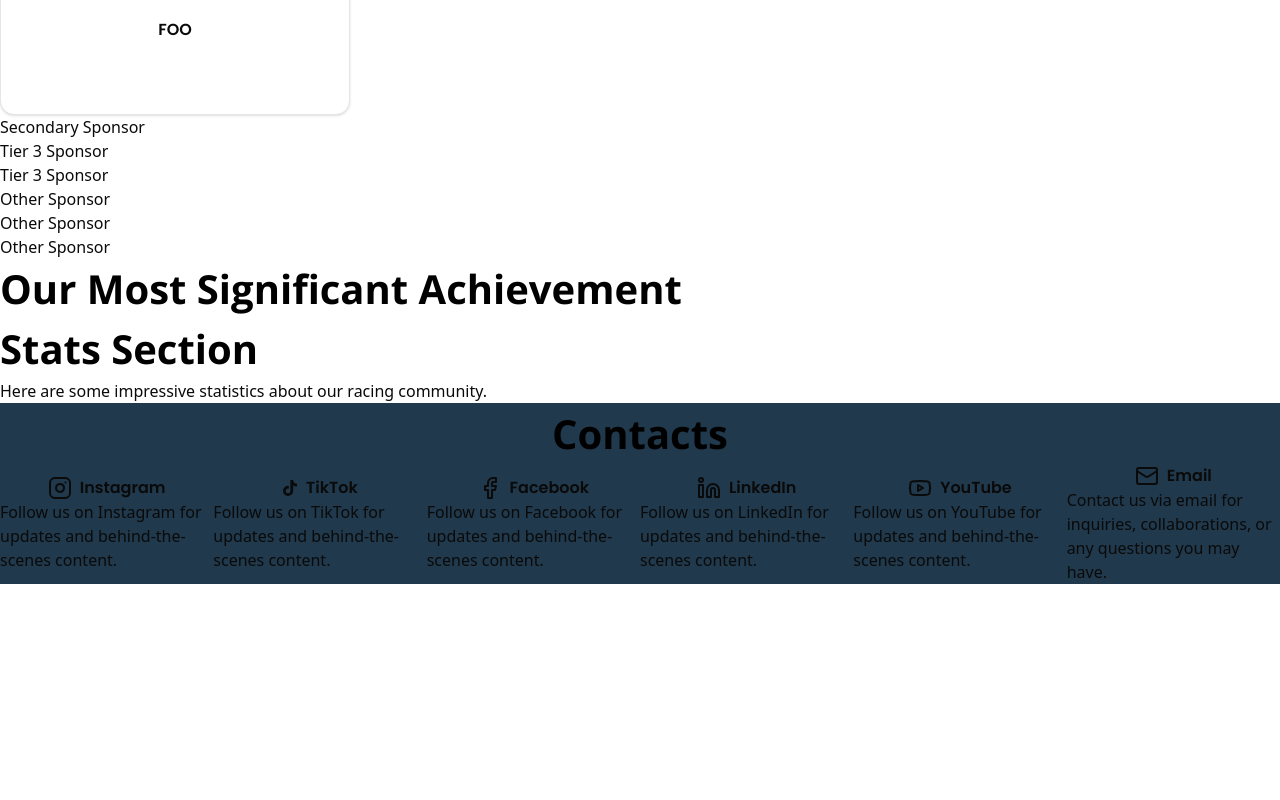
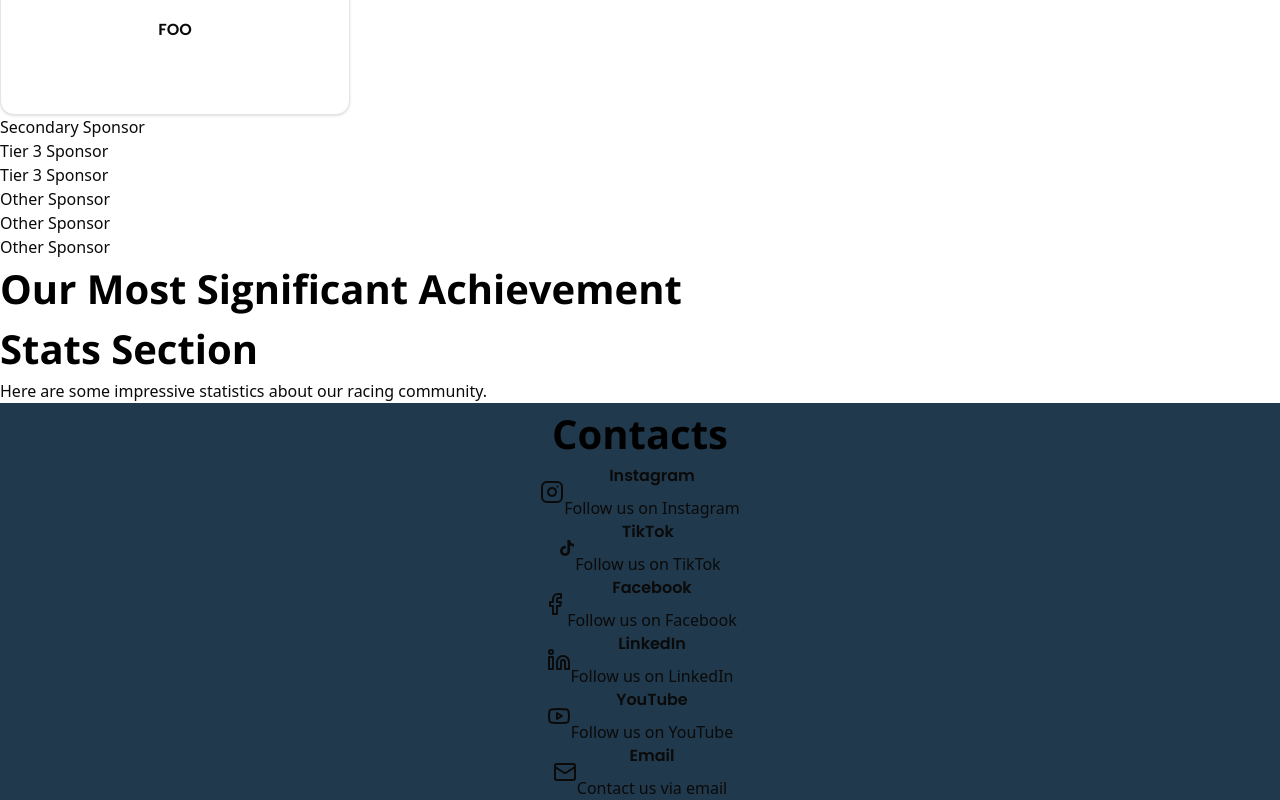
Before and after one commit to notnimo/revolution-racing-web, a Next.js app: page / in a window 1280 px wide. Shown: the part 2151-2951 px from the top of the page. Before the commit the page ends 2735 px from the top, so only its background shows below. Built offline with nearby package versions, Linux system fonts and the light colour scheme.

Commit message:
dev: grid display to badge section in contacts

```diff
--- a/src/app/page.tsx
+++ b/src/app/page.tsx
@@ -41,48 +41,42 @@ export default function Main() {
     type: "instagram",
     href: "https://www.instagram.com/yourprofile",
     title: "Instagram",
-    description:
-      "Follow us on Instagram for updates and behind-the-scenes content.",
+    description: "Follow us on Instagram",
   };
   const tiktokSq: Contact = {
     id: 1,
     type: "tiktok",
     href: "https://www.tiktok.com/@yourprofile",
     title: "TikTok",
-    description:
-      "Follow us on TikTok for updates and behind-the-scenes content.",
+    description: "Follow us on TikTok",
   };
   const facebookSq: Contact = {
     id: 2,
     type: "facebook",
     href: "https://www.facebook.com/yourprofile",
     title: "Facebook",
-    description:
-      "Follow us on Facebook for updates and behind-the-scenes content.",
+    description: "Follow us on Facebook",
   };
   const linkedinSq: Contact = {
     id: 3,
     type: "linkedin",
     href: "https://www.linkedin.com/in/yourprofile",
     title: "LinkedIn",
-    description:
-      "Follow us on LinkedIn for updates and behind-the-scenes content.",
+    description: "Follow us on LinkedIn",
   };
   const youtubeSq: Contact = {
     id: 4,
     type: "youtube",
     href: "https://www.youtube.com/@yourprofile",
     title: "YouTube",
-    description:
-      "Follow us on YouTube for updates and behind-the-scenes content.",
+    description: "Follow us on YouTube",
   };
   const emailSq: Contact = {
     id: 5,
     type: "email",
     href: "mailto:yourprofile@example.com",
     title: "Email",
-    description:
-      "Contact us via email for inquiries, collaborations, or any questions you may have.",
+    description: "Contact us via email",
   };
   const contacts: ContactPack = [
     instaSq,
--- a/src/ui/contacts/badge-section.tsx
+++ b/src/ui/contacts/badge-section.tsx
@@ -1,24 +1,32 @@
 import { type Contact, type ContactPack, matchIcon } from "@/src/lib/contacts";
 
+function calcRowsCols(numContacts: number): [number, number] {
+  const cols = Math.ceil(Math.sqrt(numContacts));
+  const rows = Math.ceil(numContacts / cols);
+  return [rows, cols];
+}
+
 export function BadgeSection({ contacts }: { contacts: ContactPack }) {
+  const [rows, cols] = calcRowsCols(contacts.length);
+  const wrapperStyle = `grid grid-cols-${cols} grid-rows-${rows} w-full`;
   return (
     <>
-      <div className="flex flex-row justify-around items-center w-full">
+      <div className={wrapperStyle}>
         {contacts.map((contact: Contact) => {
           const Icon = matchIcon[contact.type];
           return (
             <div
-              className="w-[33vh] flex flex-col justify-start items-center"
+              className="flex flex-row justify-center items-center"
               key={contact.id}>
+              <div className="">
+                <Icon />
+              </div>
               <a href={contact.href} target="_blank" rel="noopener noreferrer">
-                <div className="flex flex-row justify-between items-center gap-2">
-                  <Icon />
+                <div className="flex flex-col justify-between items-center gap-2">
                   <h3>{contact.title}</h3>
+                  <p className="max-w-[12rem]">{contact.description}</p>
                 </div>
               </a>
-              <div>
-                <p>{contact.description}</p>
-              </div>
             </div>
           );
         })}
```
